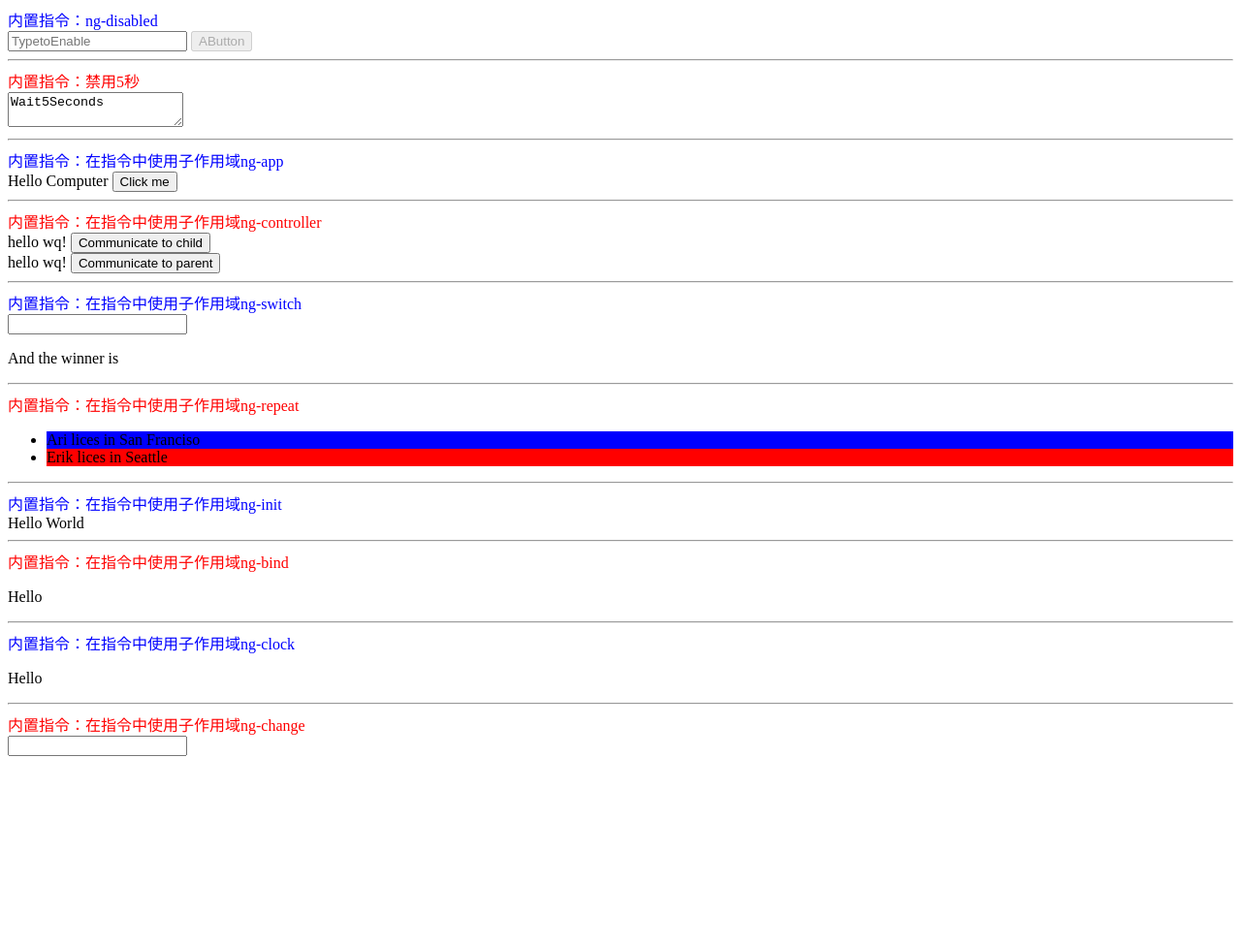
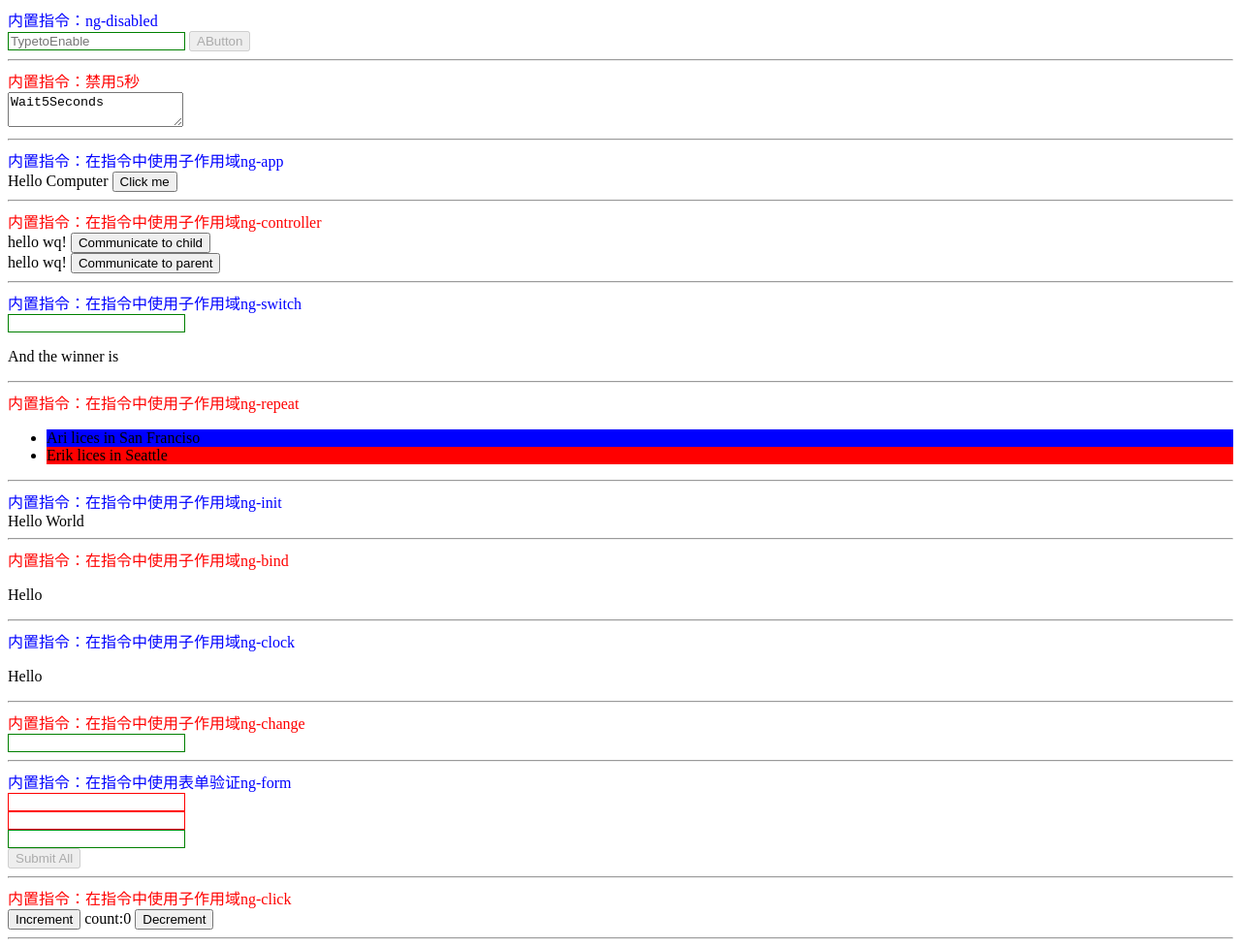
Before and after one commit to Admiral-Chan/gitskills, a plain HTML site: page AngularJS/09inDirective.html in a window 1280 px wide. Shown: the whole page at 97% size. Before the commit the page ends 800 px from the top, so only its background shows below. Drawn offline with nearby package versions, Linux system fonts and the light colour scheme.

Commit message:
ng-form
表单验证提交

```diff
--- a/AngularJS/09inDirective.html
+++ b/AngularJS/09inDirective.html
@@ -10,6 +10,13 @@
         .even {
             background-color: red;
         }
+        input.ng-invalid {
+            border: 1px solid red;
+        }
+        input.ng-valid {
+            border: 1px solid green;
+        }
+
     </style>
 </head>
 <body>
@@ -133,6 +140,40 @@
             </div>
         </div>
 
+        <hr>
+
+        <!-- 由于AngularJS中用来取代 <form> 的 ng-form 指令可以嵌套，并且外部表单在所有子表单都合法之前一直处于不合法状态，因此我们可以在动态生成子表单的同时使用表单验证功能。是的鱼与熊掌可以兼得 -->
+        <span style="color: blue;">内置指令：在指令中使用表单验证ng-form</span>
+        <div>
+            <form name="signup_form" ng-controller="FormController" ng-submit="submitForm()" novalidate>
+                <div ng-repeat="field in fields" ng-form="signup_form_input">
+                    <input type="text"
+                        name="dynamic_input"
+                        ng-required="field.isRequired"
+                        ng-model="field.name"
+                        placeholder="{{filed.placeholder}}" />
+                    <div ng-show="signup_form_input.dynamic_input.$dirty && signup_form_input.dynamic_input.$invalid">
+                        <span class="error" ng-show="signup_form_input.dynamic_input.$error.required">The field is required.</span>
+                    </div>
+                </div>
+                <button type="submit" ng-disabled="signup_form.$invalid">Submit All</button>
+            </form>
+        </div>
+
+        <hr>
+
+        <!-- ng-click用来指定一个元素被点击时调用的方法或表达式。 -->
+        <span style="color: red;">内置指令：在指令中使用子作用域ng-click</span>
+        <div>
+            <div ng-controller="CounterController">
+                <button ng-click="count = count + 1" ng-init="count=0">Increment</button>
+                count:{{ count }}
+                <button ng-click="decrement()">Decrement</button>
+            </div>
+        </div>
+
+        <hr>
+
     </div>
     <script type="text/javascript">
     	var app = angular.module('myApp', []);
@@ -225,6 +266,29 @@
             };
         });
 
+        app.controller('FormController', function ($scope) {
+            $scope.fields = [
+                {placeholder: 'Username', isRequired: true},
+                {placeholder: 'Password', isRequired: true},
+                {placeholder: 'Email(optional)', isRequired: false}
+            ];
+
+            $scope.submitForm = function(){
+                alert("it works!");
+            }
+        });
+
+
+        app.controller('CounterController', function ($scope) {
+            $scope.decrement = function(){
+                //alert($scope.count);
+                if ($scope.count <= 0) {
+                    alert('亲@数据已经没了，请重新添加');
+                }else {
+                    $scope.count = $scope.count - 1;
+                }
+            };
+        });
     </script>
 </body>
 </html>
```
Also changed, not shown: AngularJS/09内置指令.txt.
